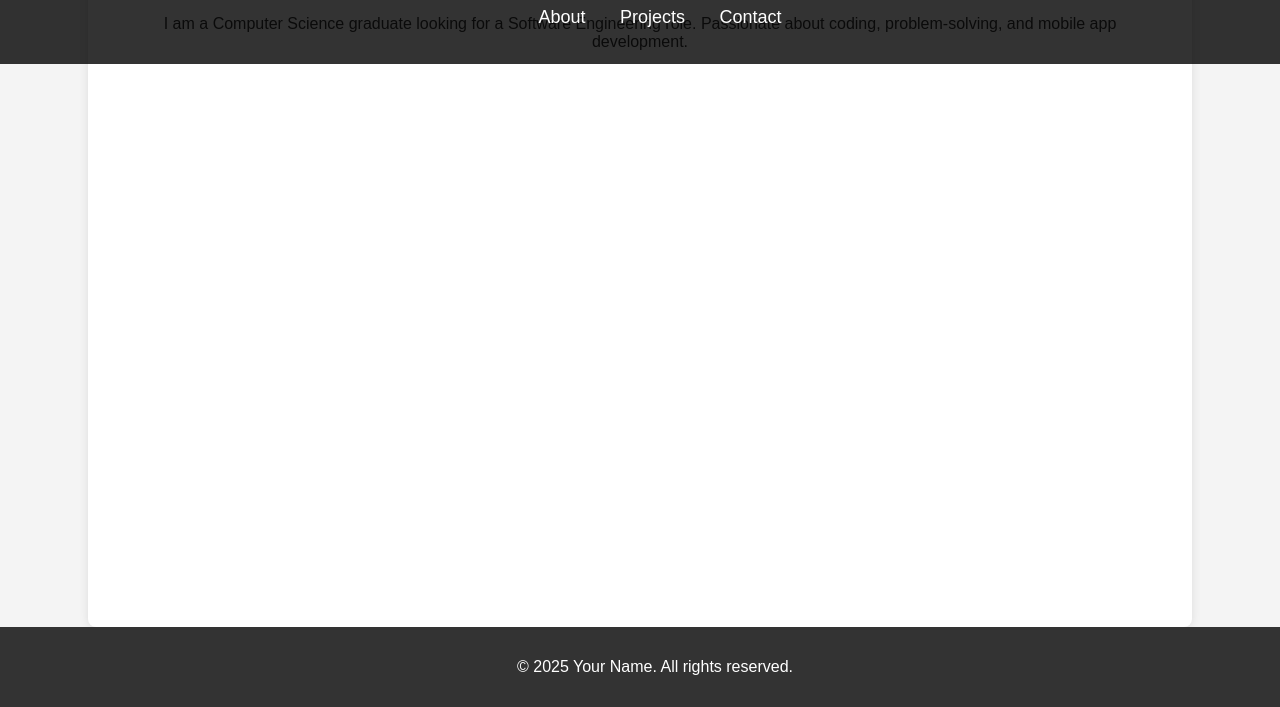
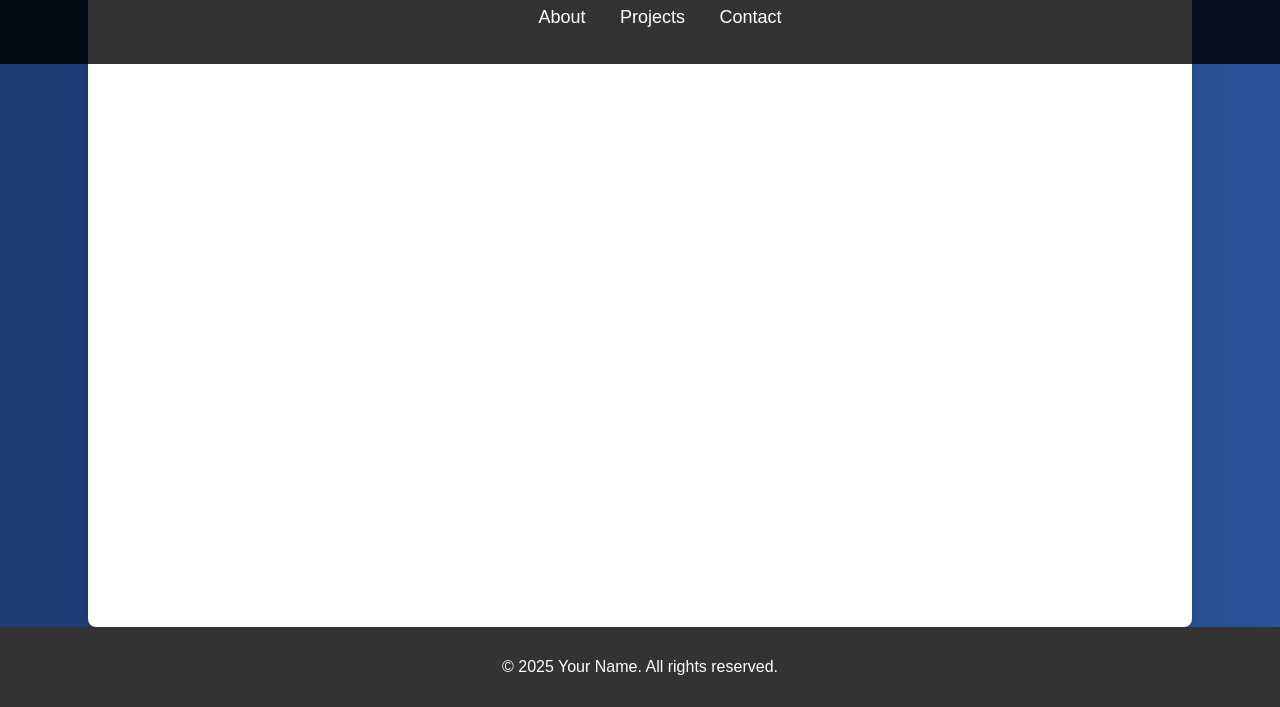
Before and after one commit to PhucGiaNguyen99/Phuc-s-portforlio-website, a plain HTML site: page index.html in a window 1280 px wide. Shown: the part 93-800 px from the top of the page. Drawn offline with Linux system fonts and the light colour scheme.

Commit message:
Enhanced the background and layout.

```diff
--- a/style.css
+++ b/style.css
@@ -3,11 +3,12 @@ body {
     font-family: Arial, sans-serif;
     margin: 0;
     padding: 0;
-    background-color: #f4f4f4;
-    color: #333;
+    background: linear-gradient(to right, #1e3c72, #2a5298);
+    color: #fff;
     height: 100vh;
     display: flex;
     flex-direction: column;
+    align-items: center;
 }
 
 /* Header */
```
